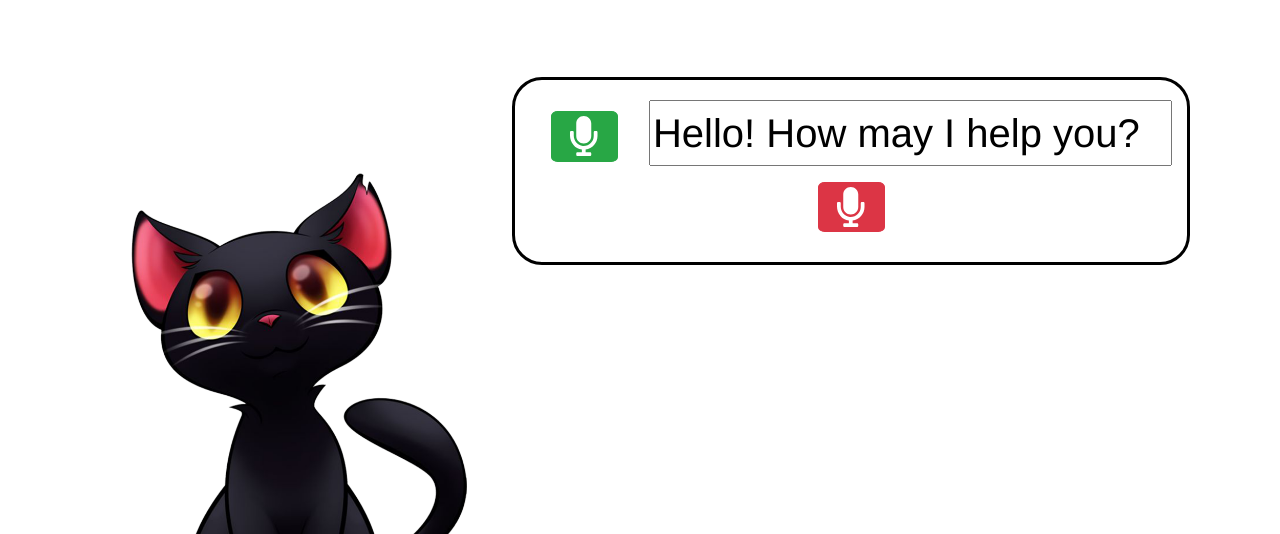
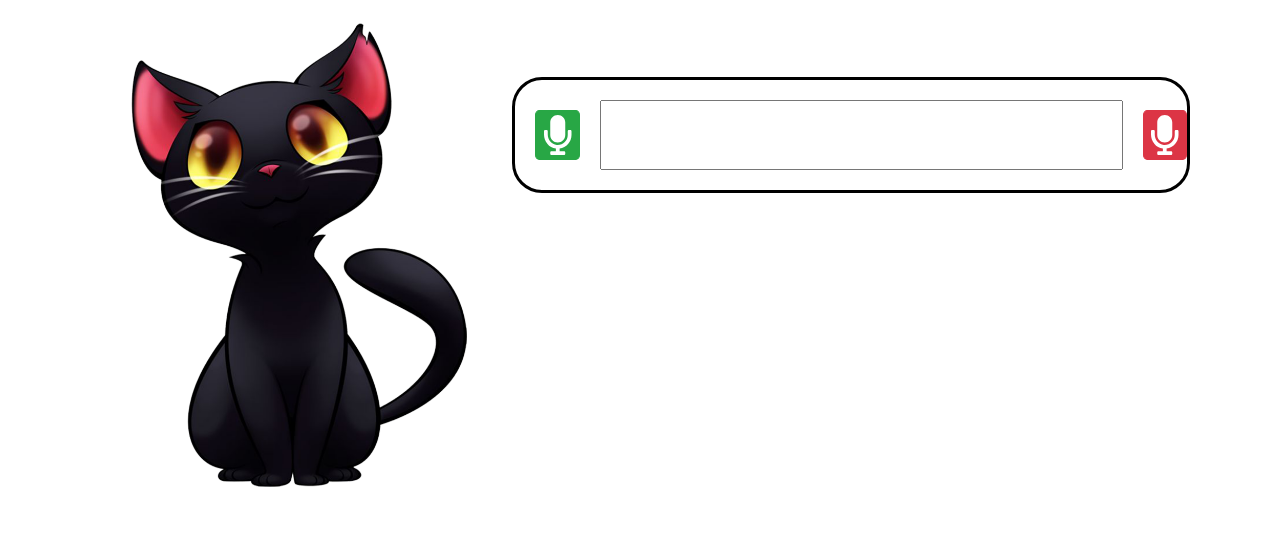
Before and after one commit to NachoMerino/lilSiri-VoiceControl, a website with bundled scripts: page app/views/index.html in a window 1280 px wide. Shown: the part 182-716 px from the top of the page. Built offline with nearby package versions, Linux system fonts and the light colour scheme; a web font is replaced by a local one.

Commit message:
added some css

```diff
--- a/app/views/assets/css/main.css
+++ b/app/views/assets/css/main.css
@@ -55,6 +55,7 @@ button {
 #pause {
   height: 1%;
   width: 1%;
+  display: none;
 }
 
 
@@ -89,7 +90,7 @@ button {
   height: 72%;
   position: absolute;
   left: 25px;
-  top: 325px;
+  top: 175px;
   background: url(../images/cat/a.png) center bottom no-repeat;
   width: 100%;
 
@@ -124,6 +125,9 @@ button {
   background-color: white;
   float: left;
   width: 53%;
+}
+.inputBox{
+  display: flex;
 }
 
 .text-sound {
--- a/app/views/assets/js/script.js
+++ b/app/views/assets/js/script.js
@@ -12,7 +12,12 @@ $(() => {
     audio.pause();
     speech();
     speech();
-    speech(`I was having so much fun! ${name}`);
+    if (name === undefined) {
+      speech("I was having so much fun! ");
+    } else {
+      speech(`I was having so much fun! ${name}`);
+    }
+
     $('.text-box, .inputBox').show();
   }
   // what our cat will say
@@ -81,6 +86,8 @@ $(() => {
     }
     else if (txtRec.includes('party')) {
       speech('Lets party!');
+      let button = document.getElementById('pause');
+      button.style.display = 'block';
       $('.text-box, .inputBox').hide();
       makeCatParty();
       audio.play();
--- a/app/views/index.html
+++ b/app/views/index.html
@@ -23,9 +23,13 @@
     <div class="text-box">
     </div>
     <div class="inputBox">
-      <button id="startRecognition" type="button" class="btn btn-success"><i class="fas fa-microphone"></i></button>
-      <input id="txtArea" value="Hello! How may I help you?"></input>
-      <button id="stopRecognition" type="submit" class="btn btn-danger"><i class="fas fa-microphone"></i></button>
+      <button id="startRecognition" type="button" class="btn btn-success">
+        <i class="fas fa-microphone"></i>
+      </button>
+      <input id="txtArea"></input>
+      <button id="stopRecognition" type="submit" class="btn btn-danger">
+        <i class="fas fa-microphone"></i>
+      </button>
     </div>
     <button id="pause" onclick="pauseAudio()" type="button"></button>
   </main>
```
